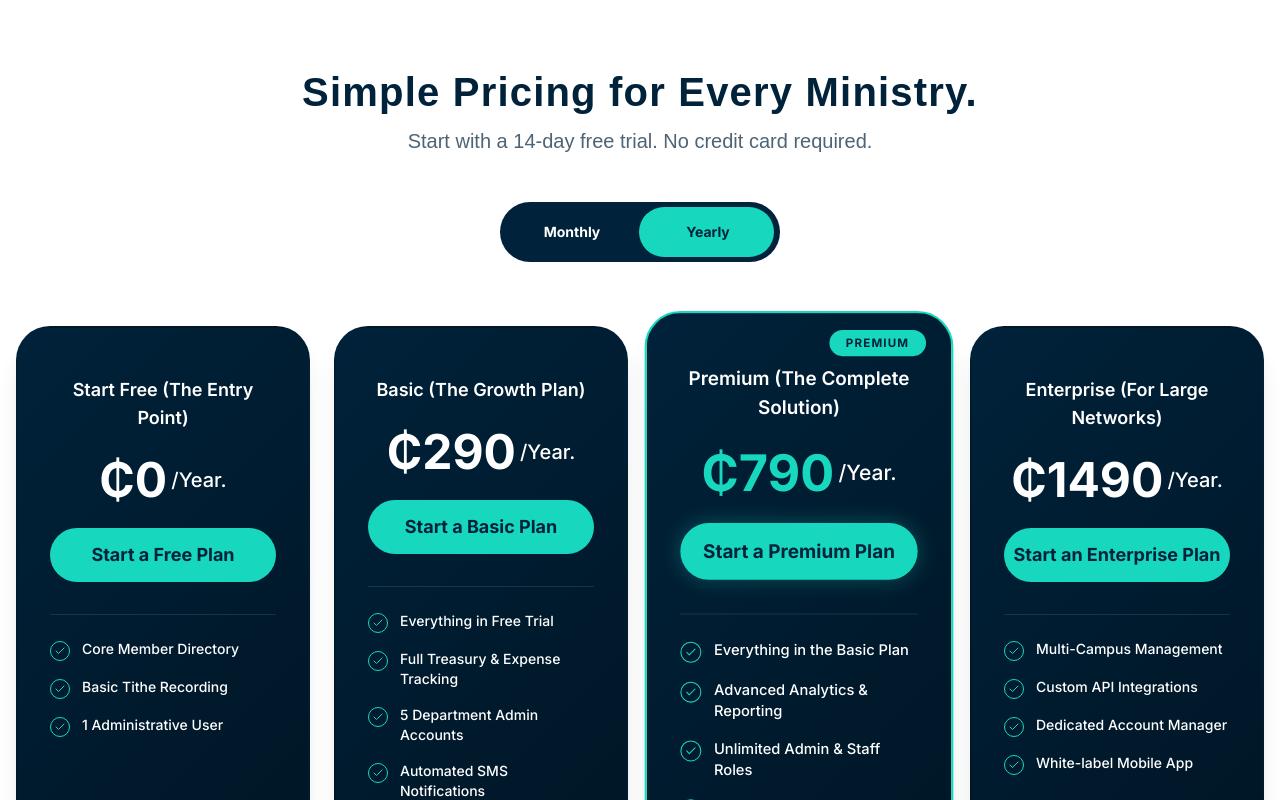
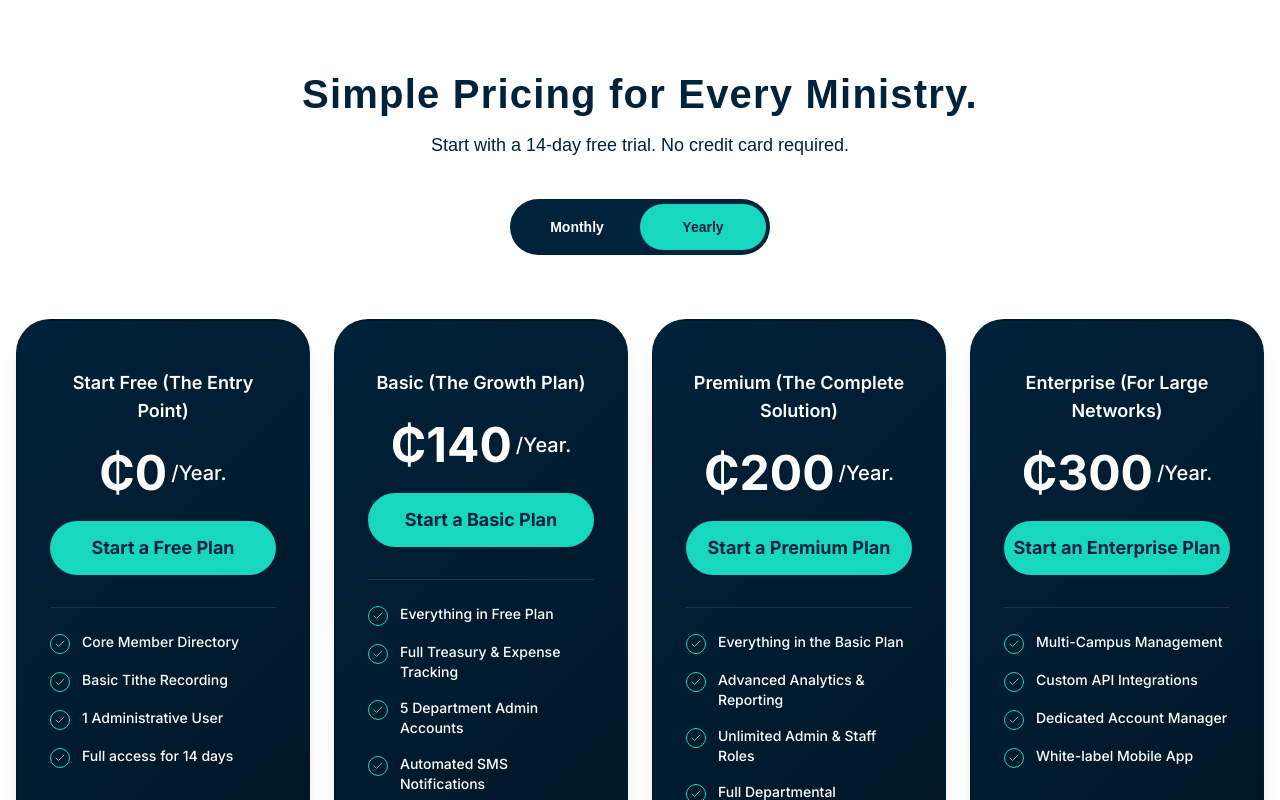
Before and after one commit to coltektechnologies/church-management-saas-frontend, a Next.js app: page / in a window 1280 px wide. Shown: the part 1560-2360 px from the top of the page. Built offline with nearby package versions, Linux system fonts and the light colour scheme.

Commit message:
feat: add animation to pricing card and section

```diff
--- a/components/PricingCard.tsx
+++ b/components/PricingCard.tsx
@@ -7,6 +7,7 @@ import Link from 'next/link';
 
 // Props for the PricingCard component
 interface PricingCardProps {
+  planId: string;
   title: string;
   subtitle: string;
   price: string;
@@ -16,9 +17,12 @@ interface PricingCardProps {
   buttonText: string;
   isActive?: boolean;
   onClick: (e: React.MouseEvent) => void;
+  primaryColor?: string;
+  accentColor?: string;
 }
 
 const PricingCard = ({
+  planId: _planId,
   title,
   subtitle,
   price,
@@ -28,27 +32,30 @@ const PricingCard = ({
   buttonText,
   isActive = false,
   onClick,
-}: // Destructure props with default values for optional fields
-PricingCardProps) => {
+}: PricingCardProps) => {
   return (
     <div
       onClick={onClick}
-      className={`pricing-card relative flex flex-col p-8 rounded-[34px] cursor-pointer shadow-xl overflow-hidden w-full border-2 ${
-        isActive
-          ? 'scale-105 z-10 border-[#17D7BE] min-h-[600px] transition-all duration-500'
-          : 'min-h-[580px] border-transparent hover:border-[#17D7BE]/30 transition-colors duration-300 scale-100'
-      }`}
+      className={`pricing-card group relative flex flex-col p-8 rounded-[34px] cursor-pointer shadow-xl overflow-hidden w-full border-2 transition-all duration-500 ease-in-out
+        min-h-[580px] scale-100 hover:scale-105 hover:min-h-[600px] hover:z-10 hover:border-[#17D7BE] active:scale-95
+        ${
+          isActive
+            ? 'border-[#17D7BE] bg-[#001524] shadow-[0_20px_40px_rgba(23,215,190,0.15)]'
+            : 'border-transparent'
+        }`}
       style={{
         background: 'linear-gradient(135deg, #00223A 0%, #001524 100%)',
         color: '#FFFFFF',
       }}
     >
-      {/* Badge: [Plan Name] */}
-      {isActive && (
-        <div className="absolute top-4 right-6 bg-[#17D7BE] text-[#00223A] px-4 py-1 rounded-full text-[11px] font-bold uppercase tracking-widest animate-in fade-in zoom-in">
-          {title}
-        </div>
-      )}
+      {/* Badge: Shows if active OR on hover */}
+      <div
+        className={`absolute top-4 right-6 bg-[#17D7BE] text-[#00223A] px-4 py-1 rounded-full text-[11px] font-bold uppercase tracking-widest animate-in fade-in zoom-in transition-opacity duration-300 ${
+          isActive ? 'opacity-100' : 'opacity-0 group-hover:opacity-100'
+        }`}
+      >
+        {title}
+      </div>
 
       {/* HEADER */}
       <div className="text-center mb-6 pt-4">
@@ -61,7 +68,7 @@ PricingCardProps) => {
       <div className="text-center mb-6">
         <div className="flex items-center justify-center gap-1">
           <span
-            className="text-5xl font-bold font-poppins transition-colors duration-300"
+            className="text-5xl font-bold font-poppins transition-colors duration-300 group-hover:text-[#17D7BE]"
             style={{ color: isActive ? '#17D7BE' : '#FFFFFF' }}
           >
             {currency}
@@ -73,12 +80,12 @@ PricingCardProps) => {
 
       {/* BUTTON: Linked to Signup */}
       <div className="mb-8">
-        <Link href="/signup" className="w-full block">
+        <Link href="/signup" className="w-full block" onClick={(e) => e.stopPropagation()}>
           <Button
             className={`w-full h-[54px] rounded-full font-bold text-lg transition-all duration-300 ${
               isActive
                 ? 'bg-[#17D7BE] text-[#00223A] hover:bg-[#13b39e] shadow-[0_0_20px_rgba(23,215,190,0.3)]'
-                : 'bg-[#17D7BE] text-[#00223A] hover:bg-[#17D7BE]/90'
+                : 'bg-[#17D7BE] text-[#00223A] hover:bg-[#13b39e] group-hover:shadow-[0_0_20px_rgba(23,215,190,0.3)]'
             }`}
           >
             {buttonText}
--- a/components/PricingSection.tsx
+++ b/components/PricingSection.tsx
@@ -1,25 +1,31 @@
 'use client';
 
-import { useState, useEffect, useRef } from 'react';
+import { useState, useRef, useEffect } from 'react';
 import PricingCard from './PricingCard';
 
-// Pricing plans data with "Start [Plan Name]" buttons
-const pricingPlans = [
+export const PRICING_PLANS = [
   {
-    id: 0,
+    id: 'free',
     title: 'Start Free',
     subtitle: 'The Entry Point',
-    price: '0',
-    features: ['Core Member Directory', 'Basic Tithe Recording', '1 Administrative User'],
+    monthlyPrice: '0',
+    yearlyPrice: '0',
+    features: [
+      'Core Member Directory',
+      'Basic Tithe Recording',
+      '1 Administrative User',
+      'Full access for 14 days',
+    ],
     buttonText: 'Start a Free Plan',
   },
   {
-    id: 1,
+    id: 'basic',
     title: 'Basic',
     subtitle: 'The Growth Plan',
-    price: '29',
+    monthlyPrice: '14',
+    yearlyPrice: '140',
     features: [
-      'Everything in Free Trial',
+      'Everything in Free Plan',
       'Full Treasury & Expense Tracking',
       '5 Department Admin Accounts',
       'Automated SMS Notifications',
@@ -27,10 +33,11 @@ const pricingPlans = [
     buttonText: 'Start a Basic Plan',
   },
   {
-    id: 2,
+    id: 'premium',
     title: 'Premium',
     subtitle: 'The Complete Solution',
-    price: '79',
+    monthlyPrice: '20',
+    yearlyPrice: '200',
     features: [
       'Everything in the Basic Plan',
       'Advanced Analytics & Reporting',
@@ -40,10 +47,11 @@ const pricingPlans = [
     buttonText: 'Start a Premium Plan',
   },
   {
-    id: 3,
+    id: 'enterprise',
     title: 'Enterprise',
     subtitle: 'For Large Networks',
-    price: '149',
+    monthlyPrice: '30',
+    yearlyPrice: '300',
     features: [
       'Multi-Campus Management',
       'Custom API Integrations',
@@ -54,37 +62,72 @@ const pricingPlans = [
   },
 ];
 
+const DEFAULT_PRIMARY = '#00223A';
+const DEFAULT_ACCENT = '#17D7BE';
+
+// Read colors from localStorage once at module-init time (client only)
+const readStoredColors = (): { primaryColor: string; accentColor: string } => {
+  if (typeof window === 'undefined') {
+    return { primaryColor: DEFAULT_PRIMARY, accentColor: DEFAULT_ACCENT };
+  }
+  try {
+    const raw = localStorage.getItem('church_profile_v1');
+    if (raw) {
+      const p = JSON.parse(raw) as { primaryColor?: string; accentColor?: string };
+      return {
+        primaryColor: p.primaryColor || DEFAULT_PRIMARY,
+        accentColor: p.accentColor || DEFAULT_ACCENT,
+      };
+    }
+  } catch {
+    /* ignore */
+  }
+  return { primaryColor: DEFAULT_PRIMARY, accentColor: DEFAULT_ACCENT };
+};
+
 const PricingSection = () => {
   const [isYearly, setIsYearly] = useState(true);
-  const [selectedIndex, setSelectedIndex] = useState<number | null>(2);
+  const [selectedIndex, setSelectedIndex] = useState<number | null>(null);
   const sectionRef = useRef<HTMLDivElement>(null);
 
-  // Close active card immediately when clicking outside
+  // Fix: lazy initialisers read localStorage synchronously — no setState in effect
+  const [primaryColor, setPrimaryColor] = useState(() => readStoredColors().primaryColor);
+  const [accentColor, setAccentColor] = useState(() => readStoredColors().accentColor);
+
   useEffect(() => {
-    const handleClickOutside = (event: MouseEvent) => {
-      if (sectionRef.current && (event.target as HTMLElement).id === 'pricing-container') {
+    const handler = (e: MouseEvent) => {
+      if (sectionRef.current && (e.target as HTMLElement).id === 'pricing-container') {
         setSelectedIndex(null);
       }
     };
+    document.addEventListener('mousedown', handler);
+    return () => document.removeEventListener('mousedown', handler);
+  }, []);
 
-    document.addEventListener('mousedown', handleClickOutside);
-    return () => document.removeEventListener('mousedown', handleClickOutside);
+  // Keep colours in sync if the user changes their theme while on this page
+  useEffect(() => {
+    const onStorage = () => {
+      const { primaryColor: pc, accentColor: ac } = readStoredColors();
+      setPrimaryColor(pc);
+      setAccentColor(ac);
+    };
+    window.addEventListener('storage', onStorage);
+    return () => window.removeEventListener('storage', onStorage);
   }, []);
 
   return (
-    <section id="pricing" ref={sectionRef} className="py-24 bg-white">
+    <section id="pricing" ref={sectionRef} className="py-24 bg-white dark:bg-[#071629]">
       <div id="pricing-container" className="container mx-auto px-4">
-        {/* ===== HEADER ===== */}
-        <div className="text-center mb-16 pointer-events-none">
+        <div className="text-center mb-16">
           <h2
             className="mb-4"
             style={{
               fontFamily: 'OV Soge, sans-serif',
               fontWeight: 700,
-              fontSize: '40px',
-              lineHeight: '100%',
+              fontSize: 'clamp(28px, 4vw, 40px)',
+              lineHeight: '110%',
               letterSpacing: '0.03em',
-              color: '#00223A',
+              color: primaryColor,
             }}
           >
             Simple Pricing for Every Ministry.
@@ -93,29 +136,42 @@ const PricingSection = () => {
             style={{
               fontFamily: 'Poppins, sans-serif',
               fontWeight: 400,
-              fontSize: '20px',
-              lineHeight: '131%',
-              color: 'rgba(0, 34, 58, 0.7)',
+              fontSize: '18px',
+              color: primaryColor,
             }}
           >
             Start with a 14-day free trial. No credit card required.
           </p>
 
-          {/* Toggle Switch */}
-          <div className="flex justify-center mt-12 pointer-events-auto">
-            <div className="relative flex items-center bg-[#00223A] rounded-full p-1 w-[280px] h-[60px]">
+          <div className="flex justify-center mt-10">
+            <div
+              className="relative flex items-center rounded-full p-1 w-[260px] h-[56px]"
+              style={{ backgroundColor: primaryColor }}
+            >
               <div
-                className={`absolute h-[50px] w-[135px] bg-[#17D7BE] rounded-full transition-all duration-300 ease-in-out ${isYearly ? 'translate-x-[135px]' : 'translate-x-0'}`}
+                className="absolute h-[46px] w-[126px] rounded-full transition-all duration-300 ease-in-out"
+                style={{
+                  backgroundColor: accentColor,
+                  transform: isYearly ? 'translateX(126px)' : 'translateX(2px)',
+                }}
               />
               <button
                 onClick={() => setIsYearly(false)}
-                className={`relative z-10 w-1/2 text-center font-bold text-sm transition-colors ${!isYearly ? 'text-[#00223A]' : 'text-white'}`}
+                className="relative z-10 w-1/2 text-center font-bold text-sm transition-colors"
+                style={{
+                  color: !isYearly ? primaryColor : '#fff',
+                  fontFamily: 'Poppins, sans-serif',
+                }}
               >
                 Monthly
               </button>
               <button
                 onClick={() => setIsYearly(true)}
-                className={`relative z-10 w-1/2 text-center font-bold text-sm transition-colors ${isYearly ? 'text-[#00223A]' : 'text-white'}`}
+                className="relative z-10 w-1/2 text-center font-bold text-sm transition-colors"
+                style={{
+                  color: isYearly ? primaryColor : '#fff',
+                  fontFamily: 'Poppins, sans-serif',
+                }}
               >
                 Yearly
               </button>
@@ -123,19 +179,26 @@ const PricingSection = () => {
           </div>
         </div>
 
-        {/* 4 Column Grid */}
-        <div className="grid grid-cols-1 md:grid-cols-2 xl:grid-cols-4 gap-6 max-w-[1440px] mx-auto items-start">
-          {pricingPlans.map((plan) => (
+        <div className="grid grid-cols-1 md:grid-cols-2 xl:grid-cols-4 gap-6 max-w-[1440px] mx-auto items-stretch">
+          {PRICING_PLANS.map((plan, i) => (
             <PricingCard
               key={plan.id}
-              {...plan}
-              isActive={selectedIndex === plan.id}
+              planId={plan.id}
+              title={plan.title}
+              subtitle={plan.subtitle}
+              features={plan.features}
+              buttonText={plan.buttonText}
+              isActive={selectedIndex === i}
               onClick={(e) => {
                 e.stopPropagation();
-                setSelectedIndex(plan.id);
+                setSelectedIndex(i);
+                localStorage.setItem('selected_plan_id', plan.id);
               }}
               period={isYearly ? '/Year.' : '/Month.'}
-              price={isYearly ? String(Math.round(Number(plan.price) * 10)) : plan.price}
+              price={isYearly ? plan.yearlyPrice : plan.monthlyPrice}
+              currency="₵"
+              primaryColor={primaryColor}
+              accentColor={accentColor}
             />
           ))}
         </div>
```
